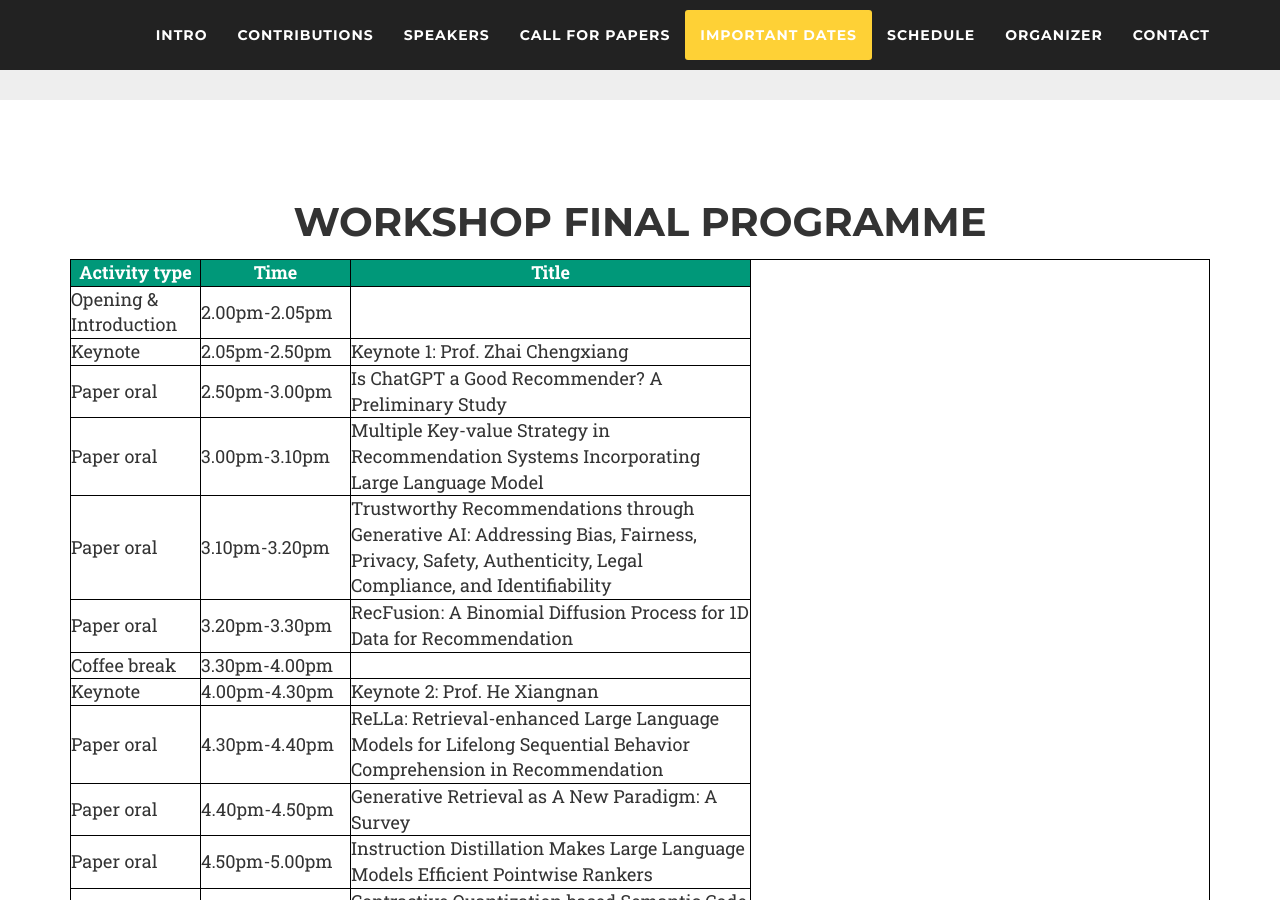
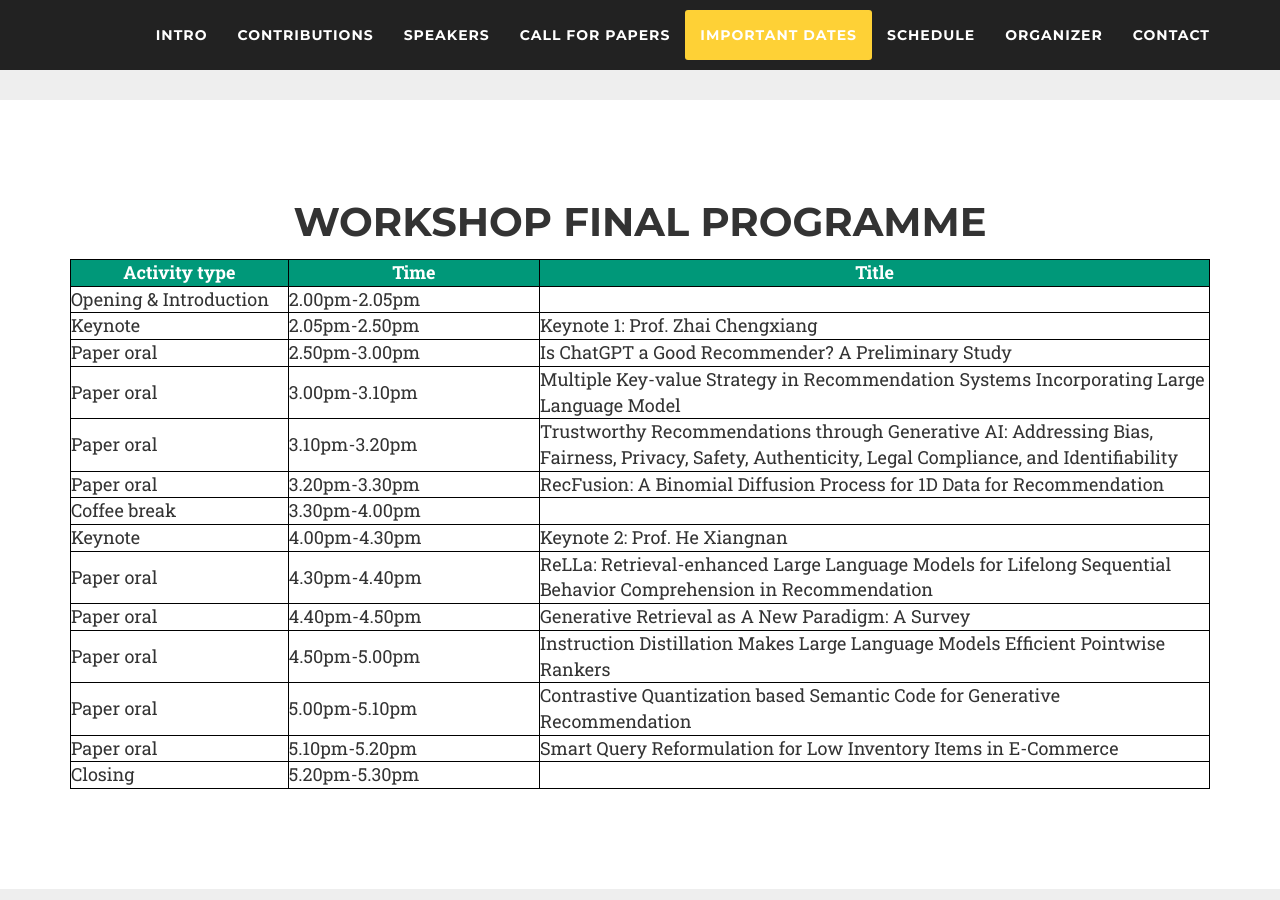
Before and after one commit to generative-rec/generative-rec.github.io, a Jekyll site: the page built from index.md, in a window 1280 px wide and 900 px high, scrolled down 3349 px. Built offline with Jekyll 4.4.1, drawn with Linux system fonts in a browser that asks for light colours; nearby versions of some CDN libraries; some web fonts are replaced.

Commit message:
Update schedule.html

```diff
--- a/_includes/schedule.html
+++ b/_includes/schedule.html
@@ -38,7 +38,7 @@
         <tr> <td width=130px>Paper oral</td> <td width=150px>4.50pm-5.00pm</td> <td width=400px>Instruction Distillation Makes Large Language Models Efficient Pointwise Rankers</td> </tr>
         <tr> <td width=130px>Paper oral</td> <td width=150px>5.00pm-5.10pm</td> <td width=400px>Contrastive Quantization based Semantic Code for Generative Recommendation</td> </tr>
         <tr> <td width=130px>Paper oral</td> <td width=150px>5.10pm-5.20pm</td> <td width=400px>Smart Query Reformulation for Low Inventory Items in E-Commerce</td> </tr>
-        <tr> <td width=130px>Closing</td> <td width=150px>5.20pm-5.30pm</td>  <td></td> <td></td> </tr>
+        <tr> <td width=130px>Closing</td> <td width=150px>5.20pm-5.30pm</td>  <td></td> </tr>
     </table>
   </div>
 </section>
```
